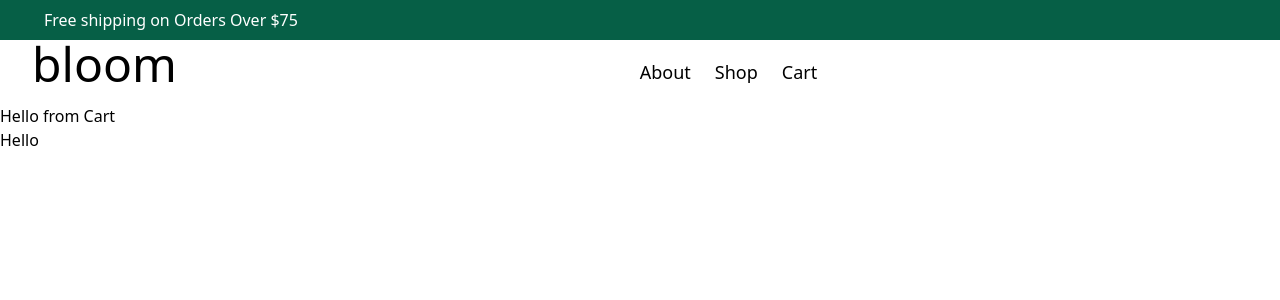
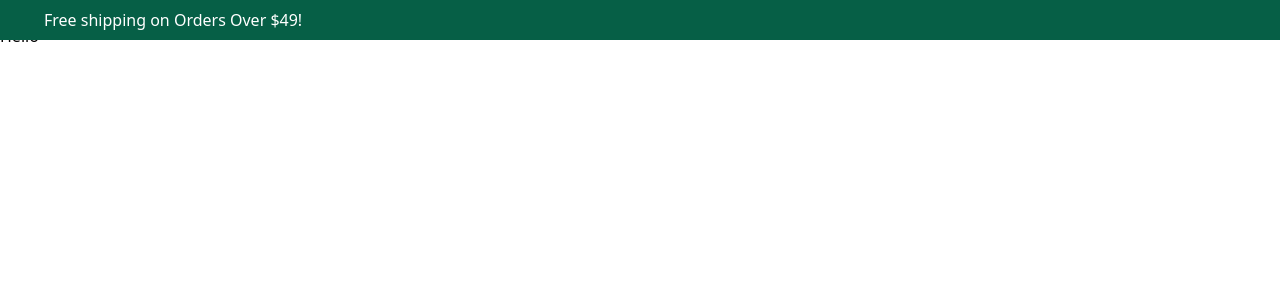
Before and after one commit to jtcaovan/shopping-cart, a React (Create React App) app: page /cart in a window 1280 px wide. Shown: the top 300 px of the page. Built offline with nearby package versions, Linux system fonts and the light colour scheme.

Commit message:
Moved Nav and Banner into Header, add CTA text

```diff
--- a/src/Routes.js
+++ b/src/Routes.js
@@ -1,8 +1,7 @@
 import React from 'react'
 import './index.css'
 import { BrowserRouter as Router, Switch, Route } from 'react-router-dom';
-import Banner from './components/Banner'
-import Nav from './components/Nav'
+import Header from './components/Header'
 import App from './components/App'
 import About from './components/About'
 import Shop from './components/Shop'
@@ -12,10 +11,7 @@ import Footer from './components/Footer'
 const Routes = () => {
     return (
         <Router>
-            <div>
-                <Banner />
-                <Nav />
-            </div>
+            <Header />
             <Switch>
                 <Route exact path='/' component={App} />
                 <Route exact path='/about' component={About} />
--- a/src/components/App.js
+++ b/src/components/App.js
@@ -7,23 +7,24 @@ import monstera from '../assets/monstera.jpg'
 function App() {
   return (
     <div className=''>
-      <div className='fixed'>
-        <img className='' src={hero} alt='' />
+
+      <div className='bg-cover bg-fixed bg-no-repeat h-screen p-10' style={{ backgroundImage: `url(${hero})` }}>
+            <p className='mt-80 ml-80 text-white text-5xl '>Award winning plants<br></br>right to your doorstep</p>
       </div>
 
       <div className="absolute bottom-1/4 inset-x-0">
-        <ul className='absolute flex justify-around top-20 h-screen inset-x-0 pt-16 bg-white text-2xl'>
+        <ul className='absolute flex justify-around top-36 h-screen inset-x-0 pt-16 bg-white text-2xl'>
           <li>
+              <p>Best Sellers</p>
             <img className='h-96 rounded-lg' src={monstera} alt=''/>
-              <p>Best Sellers</p>
           </li>
           <li>
+            <p>Best for Beginners</p>
             <img className='h-96 rounded-lg' src={pothos} alt=''/>
-            <p>Best for Beginners</p>
           </li>
           <li>
+            <p>Shop our collection</p>
             <img className='h-96 rounded-lg' src={collection} alt=''/>
-            <p>Shop our collection</p>
           </li>
         </ul>
       </div>
--- a/src/components/Banner.js
+++ b/src/components/Banner.js
@@ -2,17 +2,11 @@ import React from 'react'
 
 function Banner() {
     return(
-        <div class="bg-green-800 z-20">
+        <div class="bg-green-800">
             <div class="max-w-7xl mx-auto py-2 px-3 sm:px-6 lg:px-8">
-                <div class="flex items-center justify-between flex-wrap">
-                <div class="w-0 flex-1 flex items-center">
-                    <p class="ml-3 font-sm text-white truncate">
-                    <span class="hidden md:inline">
-                        Free shipping on Orders Over $75
-                    </span>
+                    <p class="ml-3 text-white truncate">
+                        Free shipping on Orders Over $49!
                     </p>
-                </div>
-                </div>
             </div>
         </div>
     )
--- a/src/components/Footer.js
+++ b/src/components/Footer.js
@@ -2,7 +2,7 @@ import React from 'react'
 
 function Footer() {
     return(
-        <footer className='bg-white'>
+        <footer className='relative bottom-0 bg-white'>
             Hello
         </footer>
     )
--- /dev/null
+++ b/src/components/Header.js
@@ -0,0 +1,14 @@
+import React from 'react'
+import Banner from './Banner'
+import Nav from './Nav'
+
+function Header() {
+    return (
+        <div className='absolute z-10 w-full'>
+            <Banner />
+            <Nav />
+        </div>
+    )
+}
+
+export default Header
--- a/src/components/Nav.js
+++ b/src/components/Nav.js
@@ -3,7 +3,7 @@ import { Link } from 'react-router-dom'
 
 const Nav = () => {
   return (
-        <nav className='flex sticky h-16 z-10 '>
+        <nav className='flex h-16 w-full text-white hover:bg-white hover:text-black'>
             <Link to='/'>
                 <h1 className="m-auto pl-8 text-5xl">bloom</h1>
             </Link>
```
